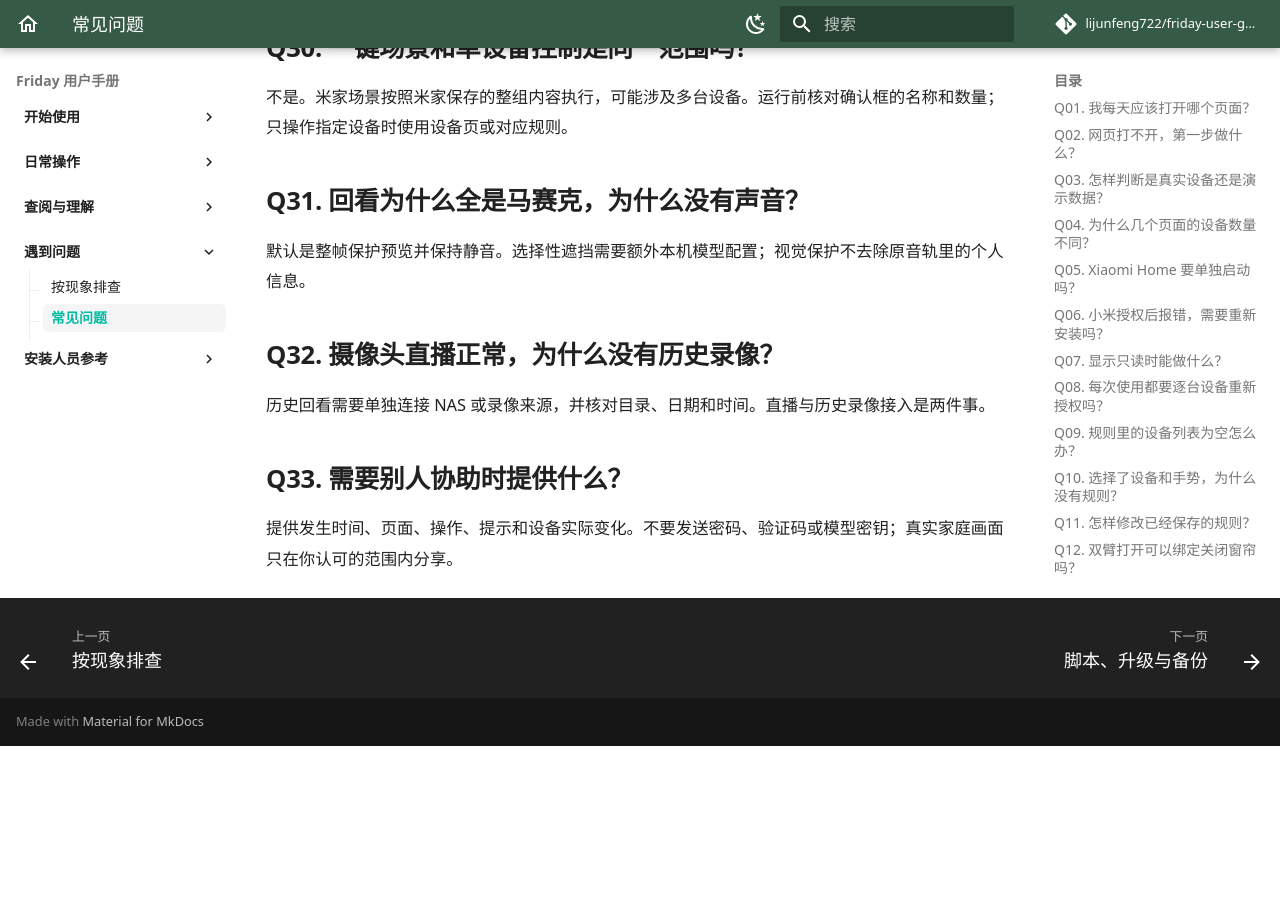
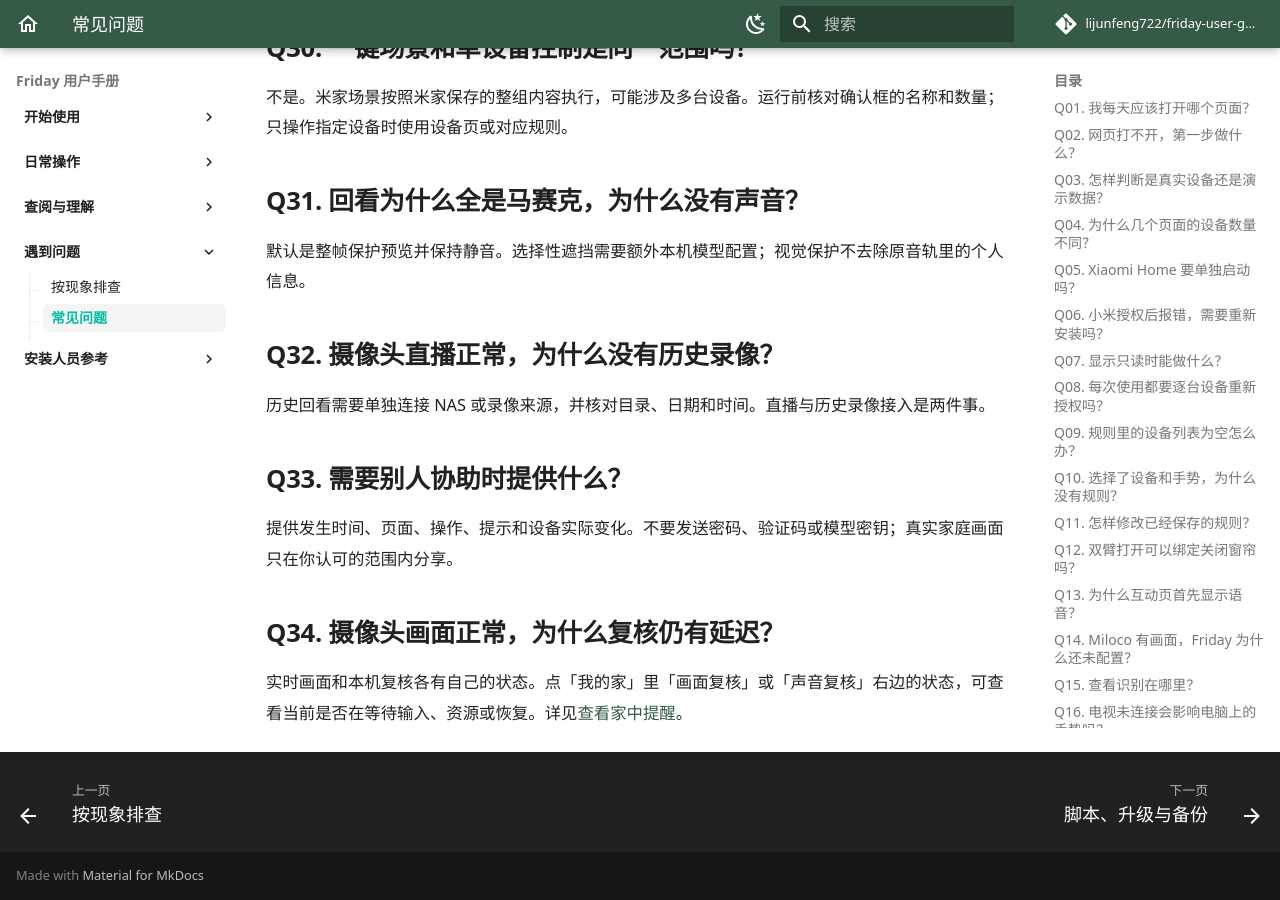
Before and after one commit to lijunfeng722/friday-user-guide, an MkDocs documentation site: the page built from docs/troubleshooting/faq.md, in a window 1280 px wide and 900 px high, scrolled down 4784 px. Built offline with MkDocs 1.6.1 and Material for MkDocs 9.7.7, drawn with Linux system fonts in a browser that asks for light colours; comment, search, counter and statistics services are not loaded; before the commit the page ends 5530 px from its top, so only the background shows below that.

Commit message:
文档：同步首页画面和声音复核状态

```diff
--- a/docs/guides/safety.md
+++ b/docs/guides/safety.md
@@ -2,9 +2,17 @@
 
 分别检查监测、提醒和记录，不把一个开关当成整套能力已经准备好。
 
+## 在首页看复核状态
+
+打开「我的家」，在 Friday 栏查看已选用的「画面复核」和「声音复核」。显示「运行中」表示本机近期处理过当前来源的输入。「等待画面」或「等待声音」表示还在等可用输入。
+
+![示例首页显示画面复核资源不足，声音复核等待输入](../assets/screenshots/friday-home-review-health-desktop.jpg)
+
+看到「资源不足」或「复核延迟」时，可以点击状态，直接打开「家中提醒」中对应的监测设置。提醒列表中的已存记录仍可查看。
+
 ## 监测与语音提醒分别设置
 
-打开“智能预警”，看清监测是否运行、语音提醒是否开启，以及播报音箱有没有选择。没有音箱时，不能因为存在提醒按钮就认为已经播报。
+打开「家中提醒」，看清监测是否运行、语音提醒是否开启，以及播报音箱有没有选择。没有音箱时，不能因为存在提醒按钮就认为已经播报。
 
 ![智能预警与可选本机画面复核，示例保持暂停](../assets/screenshots/friday-safety.jpg)
 
--- a/docs/troubleshooting/faq.md
+++ b/docs/troubleshooting/faq.md
@@ -141,3 +141,7 @@
 ## Q33. 需要别人协助时提供什么？
 
 提供发生时间、页面、操作、提示和设备实际变化。不要发送密码、验证码或模型密钥；真实家庭画面只在你认可的范围内分享。
+
+## Q34. 摄像头画面正常，为什么复核仍有延迟？
+
+实时画面和本机复核各有自己的状态。点「我的家」里「画面复核」或「声音复核」右边的状态，可查看当前是否在等待输入、资源或恢复。详见[查看家中提醒](../guides/safety.md)。
```
Also changed, not shown: USER_MANUAL.md (+13 -1 lines), docs/assets/screenshots/friday-home-review-health-desktop.source.json (added, +14 -0 lines), docs/assets/screenshots/friday-home-review-health-desktop.jpg (added).
